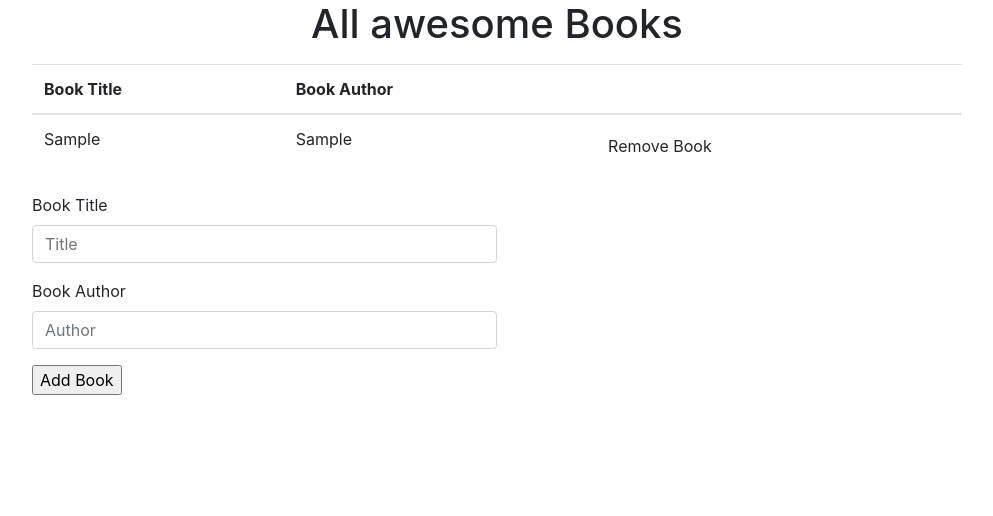
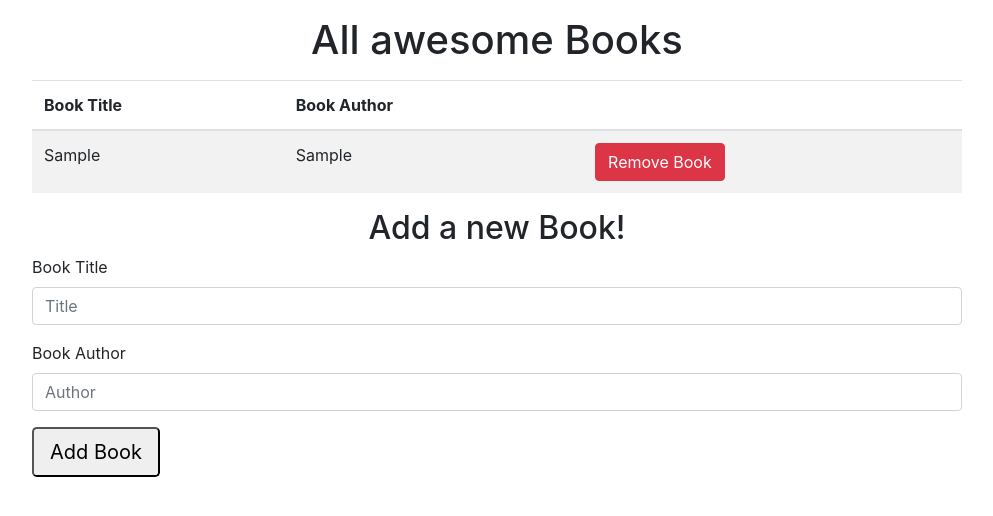
Before and after one commit to LOctavio/Awesome-books, a website: page index.html in a window 1280 px wide. Both pictures are taken after typing "Sample", "Sample" into the empty fields and a click on the input "Add Book". Shown: the whole page, without its empty margins (143-1136 px from the left). Drawn offline with nearby package versions, Linux system fonts and the light colour scheme.

Commit message:
complete styles

```diff
--- a/index.html
+++ b/index.html
@@ -5,13 +5,14 @@
   <meta http-equiv="X-UA-Compatible" content="IE=edge">
   <meta name="viewport" content="width=device-width, initial-scale=1.0">
   <link rel="stylesheet" href="https://cdn.jsdelivr.net/npm/bootstrap@4.6.0/dist/css/bootstrap.min.css" integrity="sha384-B0vP5xmATw1+K9KRQjQERJvTumQW0nPEzvF6L/Z6nronJ3oUOFUFpCjEUQouq2+l" crossorigin="anonymous">
+<link rel="stylesheet" href="./style.css">
   <title>Book App</title>
 </head>
 <body>
   <div class="container w-75">
 
-    <h1 class="text-center">All awesome Books</h1>
-    <table class="book-table table mt-3">
+    <h1 class="text-center mt-3">All awesome Books</h1>
+    <table class="book-table table mt-3 table-striped">
       <thead>
         <tr>
           <th>Book Title</th>
@@ -19,9 +20,11 @@
         <th></th>
         </tr>
       </thead>
-      <tbody id="book-list"></tbody>
+      <tbody id="book-list" class="mb-3"></tbody>
     </table>
-    <div class="w-50 align-items-center">
+    <h2 class="text-center mt-3">Add a new Book!</h2>
+
+    <div class="align">
     <form id="book-form">
       <div class="form-group">
       <label for="Book Title">Book Title</label>
@@ -31,11 +34,11 @@
       <label for="Book Author">Book Author</label>
       <input type="text" name="" id="author" class="form-control" placeholder="Author">
     </div class="form-group">
-    <input type="submit" value="Add Book" id="submit" class="form control mb-3">
+    <input type="submit" value="Add Book" id="submit" class="form control mb-3 btn-lg">
     </form>
   </div>
   </div>
-  <script src="https://cdn.jsdelivr.net/npm/bootstrap@4.6.0/dist/js/bootstrap.min.js" integrity="sha384-+YQ4JLhjyBLPDQt//I+STsc9iw4uQqACwlvpslubQzn4u2UU2UFM80nGisd026JF" crossorigin="anonymous"></script>
   <script src="script.js"></script>
+
 </body>
 </html>
--- a/script.js
+++ b/script.js
@@ -17,7 +17,7 @@ class UI {
     row.innerHTML = `
         <td>${title}</td>
         <td>${author}</td>
-        <td><button class="delete btn">Remove Book</button></td>
+        <td><button class="delete btn btn-danger">Remove Book</button></td>
       `;
     bookList.appendChild(row);
     document.getElementById('book-form').reset();
```
